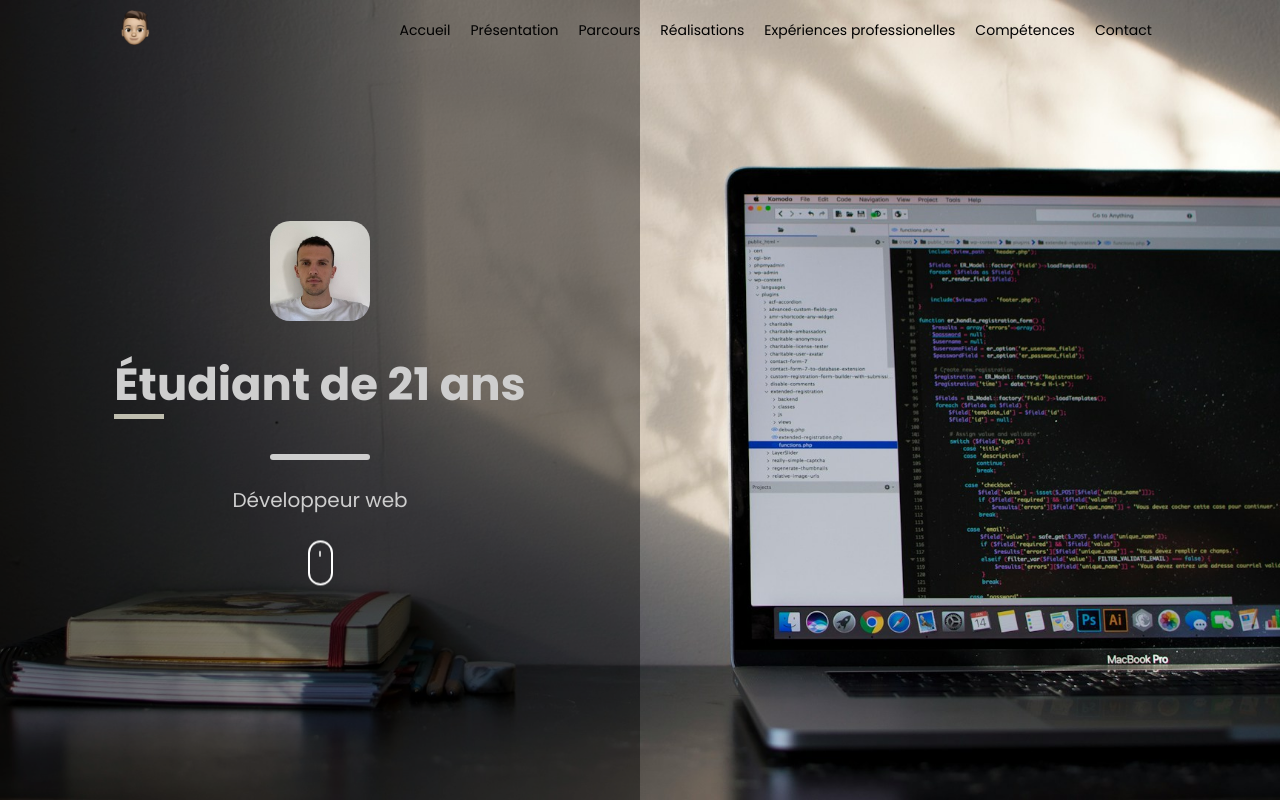
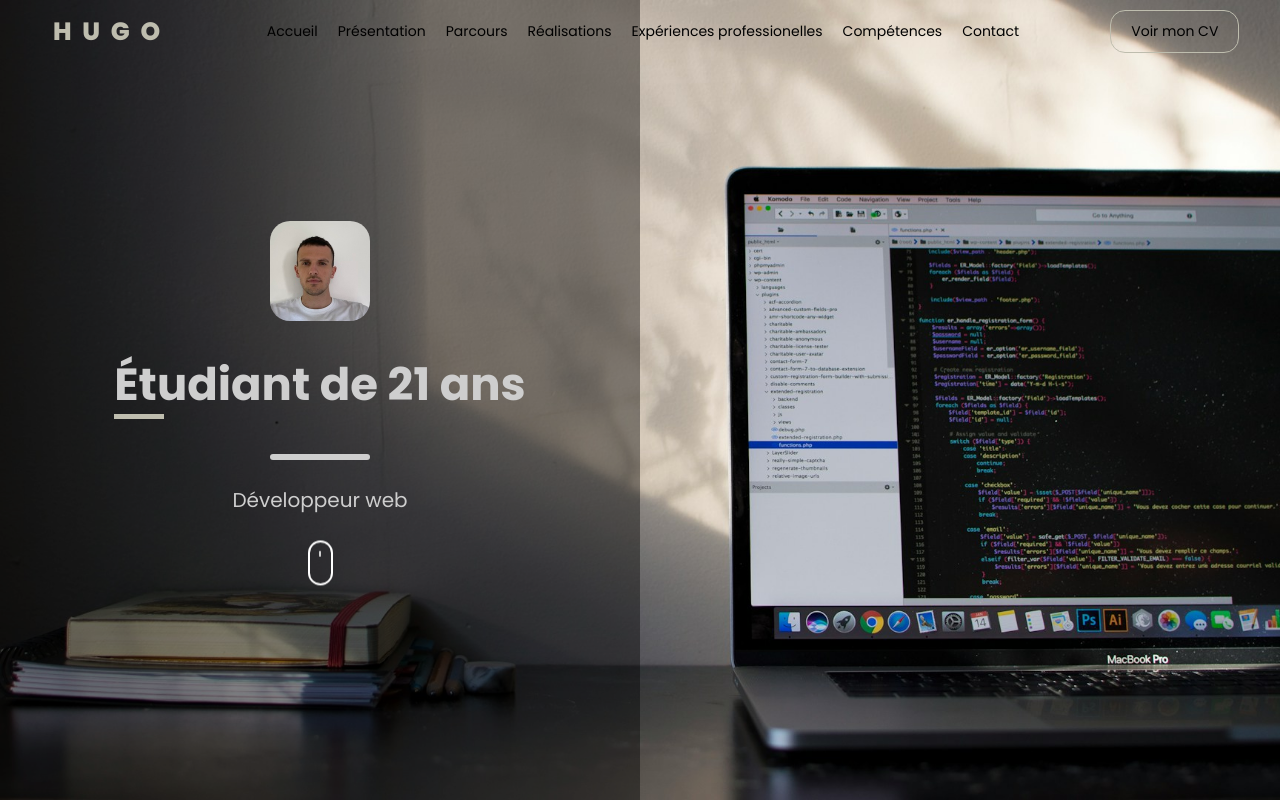
Before and after one commit to hugolgle/Mon-portfolio, a React (Vite) app: page / in a window 1280 px wide. Shown: the top 800 px of the page. Built offline with nearby package versions, Linux system fonts and the light colour scheme; a web font is replaced by a local one.

Commit message:
modif header

```diff
--- a/src/components/header.jsx
+++ b/src/components/header.jsx
@@ -33,8 +33,9 @@ export default function Header() {
     return <>
 
         <header>
-            <a href="/"><img src="./images/icone.png" alt="logo" /></a>
+            <a href="/" className='logo'>H U G O</a>
             <div className={`nav ${clickHamburger ? "open" : ""}`}>
+                <a href="/" className='logoResp'>H U G O</a>
                 <a href="#home" onClick={handleCloseHamburger}>Accueil</a>
                 <a href="#about" onClick={handleCloseHamburger}>Présentation</a>
                 <a href="#parcours" onClick={handleCloseHamburger}>Parcours</a>
@@ -43,6 +44,7 @@ export default function Header() {
                 <a href="#skills" onClick={handleCloseHamburger}>Compétences</a>
                 <a href="#contact" onClick={handleCloseHamburger}>Contact</a>
             </div>
+            <a href="./images/CV.pdf" target="_blank" className='linkCv'>Voir mon CV</a>
             <button onClick={clickHamburger ? handleCloseHamburger : handleOpenHamburger} className={`hamburger ${clickHamburger ? "open" : ""}`} type="button" aria-label="Toggle navigation" aria-expanded="false">
                 <span></span>
                 <span></span>
--- a/src/components/header.scss
+++ b/src/components/header.scss
@@ -12,14 +12,21 @@ header {
         display: none;
     }
 
-    img {
+    a.logo {
+        color: $colorSecondary;
+        font-size: 2.5em;
+        border-radius: 15px;
+        width: 135px;
         transition: .3s;
+        font-weight: 800;
+        letter-spacing: 3px;
         cursor: pointer;
-        height: 35px;
 
         &:hover {
-            transform: scale(0.9);
+            // transform: scale(1.3);
+            letter-spacing: 0px;
         }
+
     }
 
     div.nav {
@@ -31,6 +38,7 @@ header {
             font-size: 1.4em;
             font-weight: 400;
             transition: .3s;
+
 
             &::after {
                 display: block;
@@ -51,6 +59,25 @@ header {
                 width: 100%;
             }
         }
+
+        a.logoResp {
+            display: none;
+        }
+
+    }
+
+    a.linkCv {
+        color: black;
+        font-size: 1.4em;
+        border: 1px solid $colorSecondary;
+        padding: 10px 20px;
+        border-radius: 15px;
+        transition: .3s;
+
+        &:hover {
+            color: #fff;
+            background-color: $colorSecondary;
+        }
     }
 
     &.scrolled {
@@ -59,7 +86,7 @@ header {
     }
 }
 
-@media screen and (max-width: 768px) {
+@media screen and (max-width: 950px) {
     header {
         @include display(flex, row-reverse, center, center);
 
@@ -72,7 +99,7 @@ header {
             background: $colorPrimary;
             top: 0;
             text-align: center;
-            width: 100%;
+            width: 97%;
             padding: 15px;
             transform: translateY(-120%);
             box-shadow: 0px 20px 17px -15px rgba(0, 0, 0, 0.75);
@@ -85,8 +112,31 @@ header {
 
             a {
                 font-size: 1.8em;
-                margin: 5px 0
+                margin: 3px 0
             }
+
+            a.logoResp {
+                color: $colorSecondary;
+                font-size: 2.5em;
+                border-radius: 15px;
+                width: 135px;
+                transition: .3s;
+                font-weight: 800;
+                letter-spacing: 3px;
+                cursor: pointer;
+                display: flex;
+                justify-content: center;
+                margin: 0;
+
+                &:hover {
+                    letter-spacing: 0px;
+                }
+            }
+
+        }
+
+        a.linkCv {
+            display: none;
         }
 
         button.hamburger {
--- a/src/sections/aboutSection.jsx
+++ b/src/sections/aboutSection.jsx
@@ -11,7 +11,7 @@ export default function AboutSection() {
             <div className="containerAbout">
                 <img src="./images/portrait.png" alt="" srcset="" />
                 <div className="containerText">
-                    <p>Je m'appelle Hugo, j'ai {age} ans et je suis passionné par le développement web. Actuellement à la recherche d'une alternance dans ce domaine, je suis motivé et prêt à m'investir pleinement dans une entreprise qui saura me permettre de mettre en pratique mes compétences et d'en acquérir de nouvelles.</p>
+                    <p>"Je m'appelle Hugo, j'ai {age} ans et je suis passionné par le développement web. Actuellement à la recherche d'une alternance dans ce domaine, je suis motivé et prêt à m'investir pleinement dans une entreprise qui saura me permettre de mettre en pratique mes compétences et d'en acquérir de nouvelles."</p>
                 </div>
             </div>
         </section>
--- a/src/sections/aboutSection.scss
+++ b/src/sections/aboutSection.scss
@@ -7,7 +7,7 @@ div.containerAbout {
 
     img {
         height: 400px;
-        border-radius: 15px;
+        border-radius: 10px;
     }
 
     div.containerText {
--- a/src/sections/careerSection.scss
+++ b/src/sections/careerSection.scss
@@ -39,7 +39,7 @@ div.containerParcours {
             min-height: 145px;
             padding: 10px;
             background-color: $colorPrimary;
-            border-radius: 15px;
+            border-radius: 10px;
             @include display(flex, column, normal, normal);
             box-shadow: 0px 0px 25px -10px rgba(0, 0, 0, 0.75);
 
```
